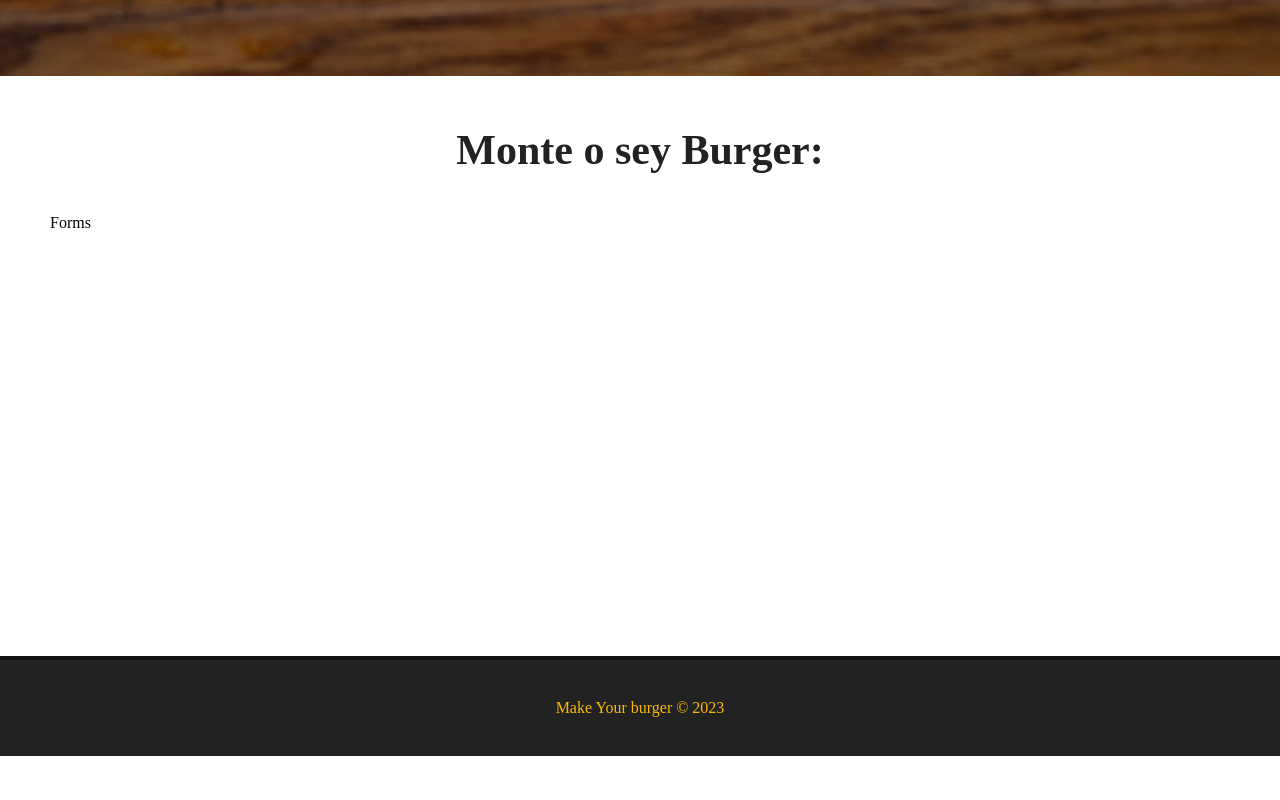
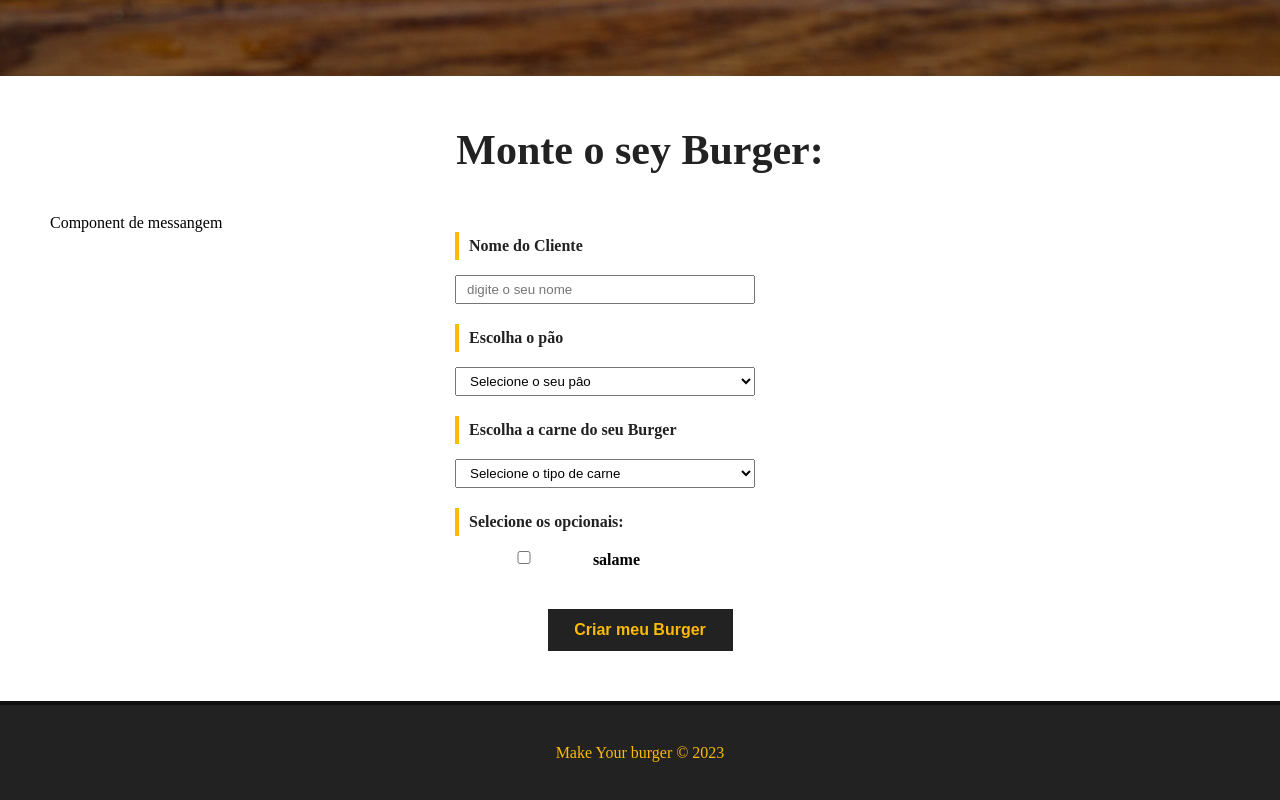
Before and after one commit to JoaoEduardo10/make-your-burger, a Vue app: page / in a window 1280 px wide. Shown: the part 802-1602 px from the top of the page. Before the commit the page ends 1558 px from the top, so only its background shows below. Built offline with nearby package versions, Linux system fonts and the light colour scheme.

Commit message:
feat: added BurgerForm componentt

```diff
--- a/src/App.vue
+++ b/src/App.vue
@@ -31,7 +31,7 @@ export default {
 
 main {
   margin: 50px;
-  height: 60vh;
+  height: 100%;
 }
 
 h1 {
--- a/src/components/Banner.vue
+++ b/src/components/Banner.vue
@@ -1,7 +1,7 @@
 <template>
-  <div class="main-banner">
+  <section class="main-banner">
     <h1>Make your Burger</h1>
-  </div>
+  </section>
 </template>
 
 <script lang="ts">
--- /dev/null
+++ b/src/components/BurgerForm.vue
@@ -0,0 +1,131 @@
+<template>
+  <section>
+    <p>Component de messangem</p>
+    <div>
+      <form>
+        <div class="input-conteiner">
+          <label for="name"> Nome do Cliente </label>
+          <input
+            type="text"
+            name="name"
+            id="name"
+            v-model="name"
+            placeholder="digite o seu nome"
+          />
+        </div>
+        <div class="input-conteiner">
+          <label for="bread"> Escolha o pão </label>
+          <select name="bread" id="bread" v-model="bread">
+            <option value="">Selecione o seu pâo</option>
+            <option value="">Integral</option>
+          </select>
+        </div>
+        <div class="input-conteiner">
+          <label for="meat"> Escolha a carne do seu Burger </label>
+          <select name="meat" id="meat" v-model="meat">
+            <option value="">Selecione o tipo de carne</option>
+            <option value="">Maminha</option>
+          </select>
+        </div>
+        <div id="options-conteiner" class="input-conteiner">
+          <label id="label-title" for="options">
+            Selecione os opcionais:
+          </label>
+          <div class="checkbox-conteiner">
+            <input
+              type="checkbox"
+              name="options"
+              id="options"
+              v-model="options"
+              value="salame"
+            />
+            <span>salame</span>
+          </div>
+        </div>
+
+        <div class="input-conteiner">
+          <button type="submit">Criar meu Burger</button>
+        </div>
+      </form>
+    </div>
+  </section>
+</template>
+
+<script lang="ts">
+export default {
+  name: "BurgerForm",
+
+  data() {
+    return {
+      name: "",
+      bread: "",
+      meat: "",
+      options: "",
+    };
+  },
+};
+</script>
+
+<style scoped>
+form {
+  max-width: 370px;
+  margin: 0% auto;
+}
+
+.input-conteiner {
+  display: flex;
+  flex-direction: column;
+  margin-bottom: 20px;
+}
+label {
+  font-weight: bold;
+  margin-bottom: 15px;
+  color: #222;
+  padding: 5px 10px;
+  border-left: 4px solid #fcba03;
+}
+
+input,
+select {
+  padding: 5px 10px;
+  width: 300px;
+}
+#options-conteiner {
+  flex-direction: row;
+  flex-wrap: wrap;
+}
+
+#label-title {
+  width: 100%;
+}
+.checkbox-conteiner {
+  display: flex;
+  align-items: flex-start;
+  width: 50%;
+  margin-bottom: 20px;
+}
+
+.checkbox-conteiner span,
+.checkbox-conteiner input {
+  margin-left: 6px;
+  font-weight: bold;
+}
+
+button {
+  background-color: #222;
+  color: #fcba03;
+  font-weight: bold;
+  border: 2px solid #222;
+  padding: 10px;
+  font-size: 16px;
+  margin: 0 auto;
+  cursor: pointer;
+  transition: all 300ms ease-in-out;
+  width: 50%;
+}
+
+button:hover {
+  background-color: transparent;
+  color: #222;
+}
+</style>
--- a/src/views/Home.vue
+++ b/src/views/Home.vue
@@ -3,17 +3,19 @@
   <main>
     <section>
       <h1>Monte o sey Burger:</h1>
-      <p>Forms</p>
+      <BurgerForm />
     </section>
   </main>
 </template>
 
 <script lang="ts">
 import Banner from "@/components/Banner.vue";
+import BurgerForm from "@/components/BurgerForm.vue";
 
 export default {
   components: {
     Banner,
+    BurgerForm,
   },
   name: "Home",
 };
```
